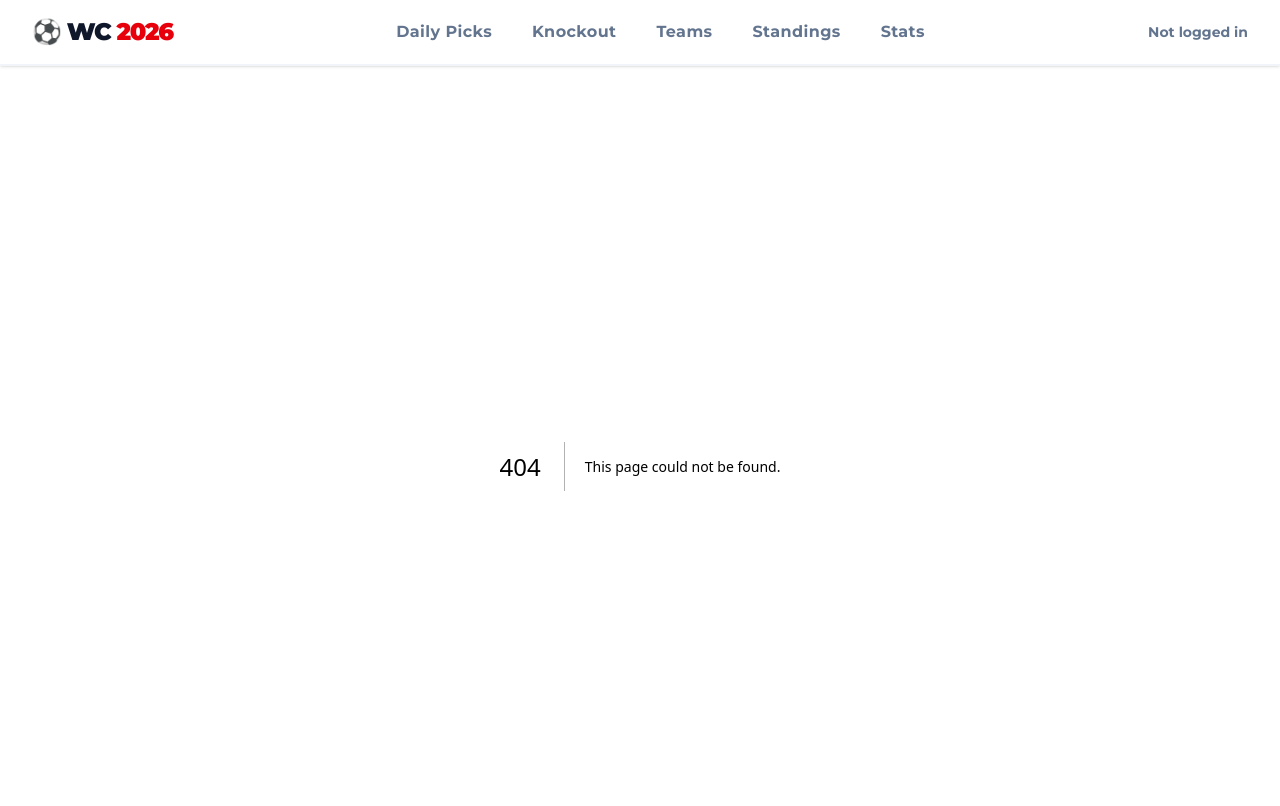
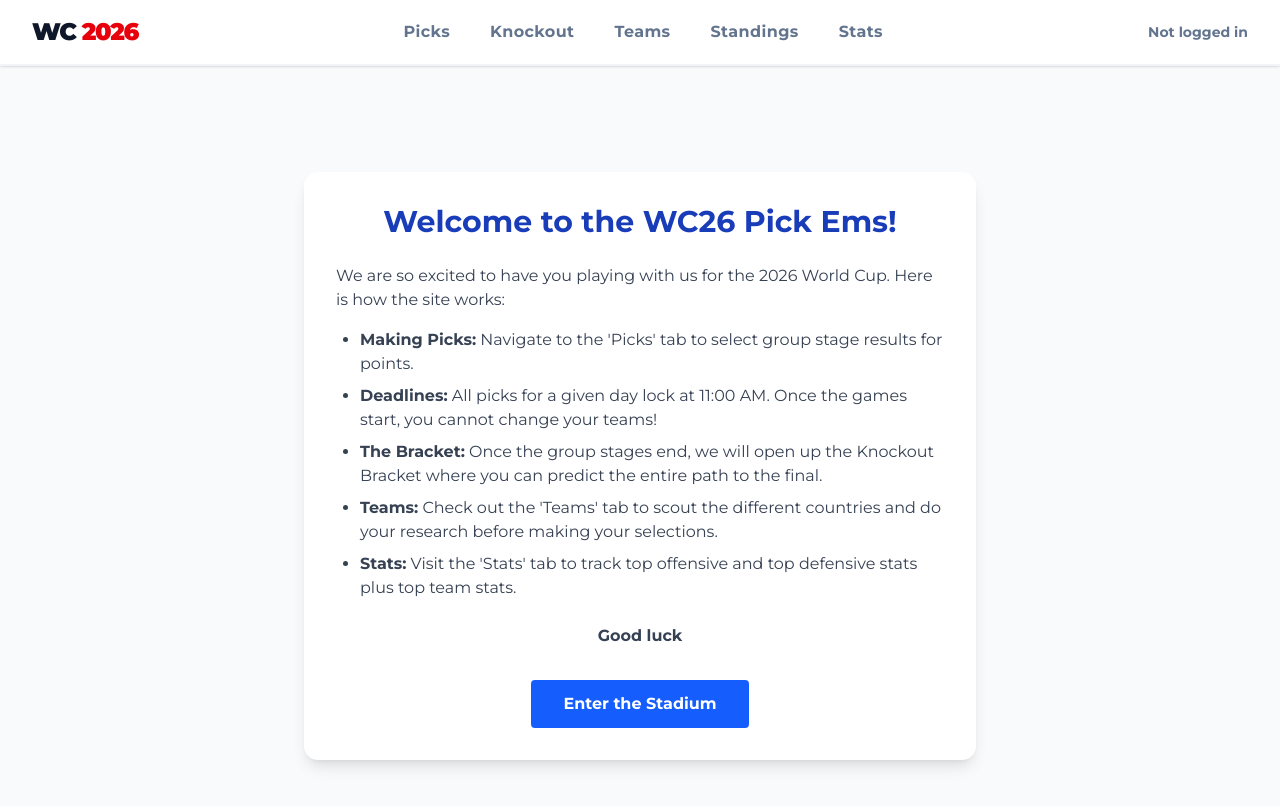
Before and after one commit to kydon1809/world-cup-app, a Next.js app in the folder frontend/: page /welcome in a window 1280 px wide. Before the commit this address had no page. Shown: the top 806 px of the page. Built offline with nearby package versions, Linux system fonts and the light colour scheme.

Commit message:
Center match card layout

```diff
--- a/frontend/app/Navbar.tsx
+++ b/frontend/app/Navbar.tsx
@@ -27,14 +27,14 @@ export default function Navbar() {
 
           <div className="flex-shrink-0 font-black text-2xl tracking-tighter uppercase">
             <Link href="/" className="hover:text-blue-800 transition-colors">
-              ⚽ WC <span className="text-red-600">2026</span>
+              WC <span className="text-red-600">2026</span>
             </Link>
           </div>
 
           <div className="hidden md:flex space-x-2 flex-1 justify-center">
             {/* CHANGED: Added '/teams' to the paths and 'Teams' to the labels */}
             {['/', '/bracket', '/teams', '/standings', '/stats'].map((path, idx) => {
-              const labels = ['Daily Picks', 'Knockout', 'Teams', 'Standings', 'Stats'];
+              const labels = ['Picks', 'Knockout', 'Teams', 'Standings', 'Stats'];
               return (
                 <Link
                   key={path}
--- a/frontend/app/page.tsx
+++ b/frontend/app/page.tsx
@@ -146,7 +146,7 @@ export default function Home() {
       if (res.ok) {
         const newUser = await res.json();
         localStorage.setItem('wc_user', JSON.stringify(newUser));
-        window.location.reload();
+        window.location.href = '/welcome';
       } else {
         setAuthError("Username might already be taken.");
       }
@@ -229,12 +229,12 @@ export default function Home() {
         <div className="bg-white rounded-2xl shadow-xl border border-slate-200 p-8 max-w-md w-full">
 
           <div className="text-center mb-8">
-            <div className="text-4xl mb-2">⚽</div>
+            <div className="text-4xl mb-2"></div>
             <h1 className="text-3xl font-black uppercase tracking-tight text-slate-900">
               {isLoginMode ? "Welcome Back" : "Create Account"}
             </h1>
             <p className="text-slate-500 font-bold mt-2">
-              {isLoginMode ? "Sign in to make your daily picks." : "Join the family tournament."}
+              {isLoginMode ? "Sign in to make your Picks." : "Join the family tournament."}
             </p>
           </div>
 
@@ -298,12 +298,11 @@ export default function Home() {
             <p className="text-sm font-bold text-slate-500">
               {isLoginMode ? "Don't have an account?" : "Already have an account?"}
             </p>
-            {/* UPDATED: Toggle button with hover box styling */}
             <button
               onClick={() => {
                 setIsLoginMode(!isLoginMode);
                 setAuthError("");
-                setShowPassword(false); // Hide password when switching modes
+                setShowPassword(false);
               }}
               className="mt-3 px-6 py-2 text-red-600 hover:text-red-700 hover:bg-red-50 border-2 border-transparent hover:border-red-600 rounded-xl font-black uppercase tracking-widest text-sm transition-all"
             >
@@ -368,7 +367,7 @@ export default function Home() {
               </div>
             </div>
 
-            <h2 className="text-2xl font-black mb-4 pt-2 flex items-center gap-2 uppercase tracking-wide text-slate-900">📅 Matches</h2>
+            <h2 className="text-2xl font-black mb-4 pt-2 flex items-center gap-2 uppercase tracking-wide text-slate-900">Matches</h2>
 
             {matchesToDisplay.map((match) => {
               const isPastDay = match.date < todayStr;
@@ -380,13 +379,14 @@ export default function Home() {
               return (
                 <div key={match.id} className="bg-white rounded-xl border border-slate-200 p-6 flex flex-col justify-between items-center gap-4 shadow-sm">
 
-                  <div className="flex flex-col md:flex-row w-full items-center gap-6">
-                    <div className="text-center md:text-left w-full md:w-1/4">
+                  {/* UPDATED: Centered Layout Stack */}
+                  <div className="flex flex-col w-full items-center gap-4">
+                    <div className="text-center">
                       <span className="text-xs font-black uppercase text-red-600 tracking-widest block">{match.group}</span>
                       <span className="text-sm font-bold text-slate-500">{match.time}</span>
                     </div>
 
-                    <div className="flex w-full md:w-3/4 items-center justify-center gap-2 sm:gap-4">
+                    <div className="flex w-full items-center justify-center gap-2 sm:gap-4">
                       <button
                         onClick={() => submitPick(match.id, match.home)}
                         disabled={isLocked}
@@ -438,7 +438,7 @@ export default function Home() {
                       onClick={() => setCompareMatch(match)}
                       className="text-xs font-black uppercase tracking-widest text-blue-600 hover:text-blue-800 bg-blue-50 hover:bg-blue-100 px-4 py-1.5 rounded-full transition-colors flex items-center gap-2"
                     >
-                      📊 Tale of the Tape
+                      Look at the Matchup
                     </button>
                   </div>
 
@@ -457,12 +457,12 @@ export default function Home() {
                       }`}
                     >
                       {isThisMatchTheDailyLock
-                        ? "⭐ Locked In (Click to Unlock)"
+                        ? "Locked In"
                         : isLocked
                           ? "Match Locked"
                           : !hasPickedThisMatch
                             ? "Pick a winner to enable Lock"
-                            : "⭐ Make this my Lock of the Day"}
+                            : "Make this my Lock of the Day"}
                     </button>
                   </div>
 
@@ -473,7 +473,7 @@ export default function Home() {
 
           <div className="space-y-6">
             <div className="bg-white rounded-xl border border-slate-200 p-6 shadow-sm">
-              <h2 className="text-xl font-black mb-6 flex items-center gap-2 uppercase tracking-wide text-slate-900">🏆 Standings</h2>
+              <h2 className="text-xl font-black mb-6 flex items-center gap-2 uppercase tracking-wide text-slate-900">Standings</h2>
               <div className="space-y-4">
                 {users.map((user, index) => (
                   <div key={user.UserID || user.id} className="flex justify-between items-center pb-3 border-b border-slate-100 last:border-0">
@@ -489,25 +489,25 @@ export default function Home() {
 
             <div className="bg-white rounded-xl border border-slate-200 p-6 shadow-sm sticky top-24">
               <h2 className="text-xl font-black mb-6 flex items-center gap-2 uppercase tracking-wide text-slate-900">
-                📝 Scoring Rules
+                Scoring Rules
               </h2>
               <div className="space-y-4 text-sm font-bold">
                 <div className="flex items-start gap-3">
-                  <span className="text-emerald-500 text-xl">✅</span>
+                  <span className="text-emerald-500 text-xl"></span>
                   <div>
                     <span className="text-slate-900 block text-base">Standard Pick (+1 Pt)</span>
                     <span className="text-slate-500 text-xs font-normal mt-1 block">Predict the correct winner or draw.</span>
                   </div>
                 </div>
                 <div className="flex items-start gap-3 border-t border-slate-100 pt-4">
-                  <span className="text-yellow-400 text-xl">⭐</span>
+                  <span className="text-yellow-400 text-xl"></span>
                   <div>
                     <span className="text-slate-900 block text-base">Lock of the Day (+2 Pts)</span>
                     <span className="text-slate-500 text-xs font-normal mt-1 block">Double points for your most confident daily pick.</span>
                   </div>
                 </div>
                 <div className="flex items-start gap-3 border-t border-slate-100 pt-4">
-                  <span className="text-blue-500 text-xl">🤝</span>
+                  <span className="text-blue-500 text-xl"></span>
                   <div>
                     <span className="text-slate-900 block text-base">Draws Are Tricky (+2 Pts)</span>
                     <span className="text-slate-500 text-xs font-normal mt-1 block">Because draws are harder to predict in the group stage, correct draw picks award double points!</span>
@@ -530,7 +530,7 @@ export default function Home() {
 
               <div className="bg-slate-900 p-4 flex justify-between items-center">
                 <h3 className="text-white font-black uppercase tracking-widest text-sm flex items-center gap-2">
-                  📊 Tale of the Tape
+                  Look at the Matchup
                 </h3>
                 <button
                   onClick={() => setCompareMatch(null)}
--- /dev/null
+++ b/frontend/app/welcome/page.tsx
@@ -0,0 +1,34 @@
+'use client';
+import { useRouter } from 'next/navigation';
+
+export default function WelcomePage() {
+  const router = useRouter();
+
+  return (
+    <div className="min-h-screen flex flex-col items-center justify-center bg-gray-50 p-6">
+      <div className="max-w-2xl bg-white p-8 rounded-xl shadow-lg text-center">
+        <h1 className="text-3xl font-bold text-blue-800 mb-6">Welcome to the WC26 Pick Ems!</h1>
+
+        <div className="text-left space-y-4 text-gray-700 mb-8">
+          <p>We are so excited to have you playing with us for the 2026 World Cup. Here is how the site works:</p>
+
+          <ul className="list-disc pl-6 space-y-2">
+            <li><strong>Making Picks:</strong> Navigate to the 'Picks' tab to select group stage results for points.</li>
+            <li><strong>Deadlines:</strong> All picks for a given day lock at 11:00 AM. Once the games start, you cannot change your teams!</li>
+            <li><strong>The Bracket:</strong> Once the group stages end, we will open up the Knockout Bracket where you can predict the entire path to the final.</li>
+            <li><strong>Teams:</strong> Check out the 'Teams' tab to scout the different countries and do your research before making your selections.</li>
+            <li><strong>Stats:</strong> Visit the 'Stats' tab to track top offensive and top defensive stats plus top team stats.</li>
+          </ul>
+          <p className="font-semibold text-center mt-6">Good luck</p>
+        </div>
+
+        <button
+          onClick={() => router.push('/')}
+          className="bg-blue-600 text-white font-bold py-3 px-8 rounded hover:bg-blue-700 transition"
+        >
+          Enter the Stadium
+        </button>
+      </div>
+    </div>
+  );
+}
```
